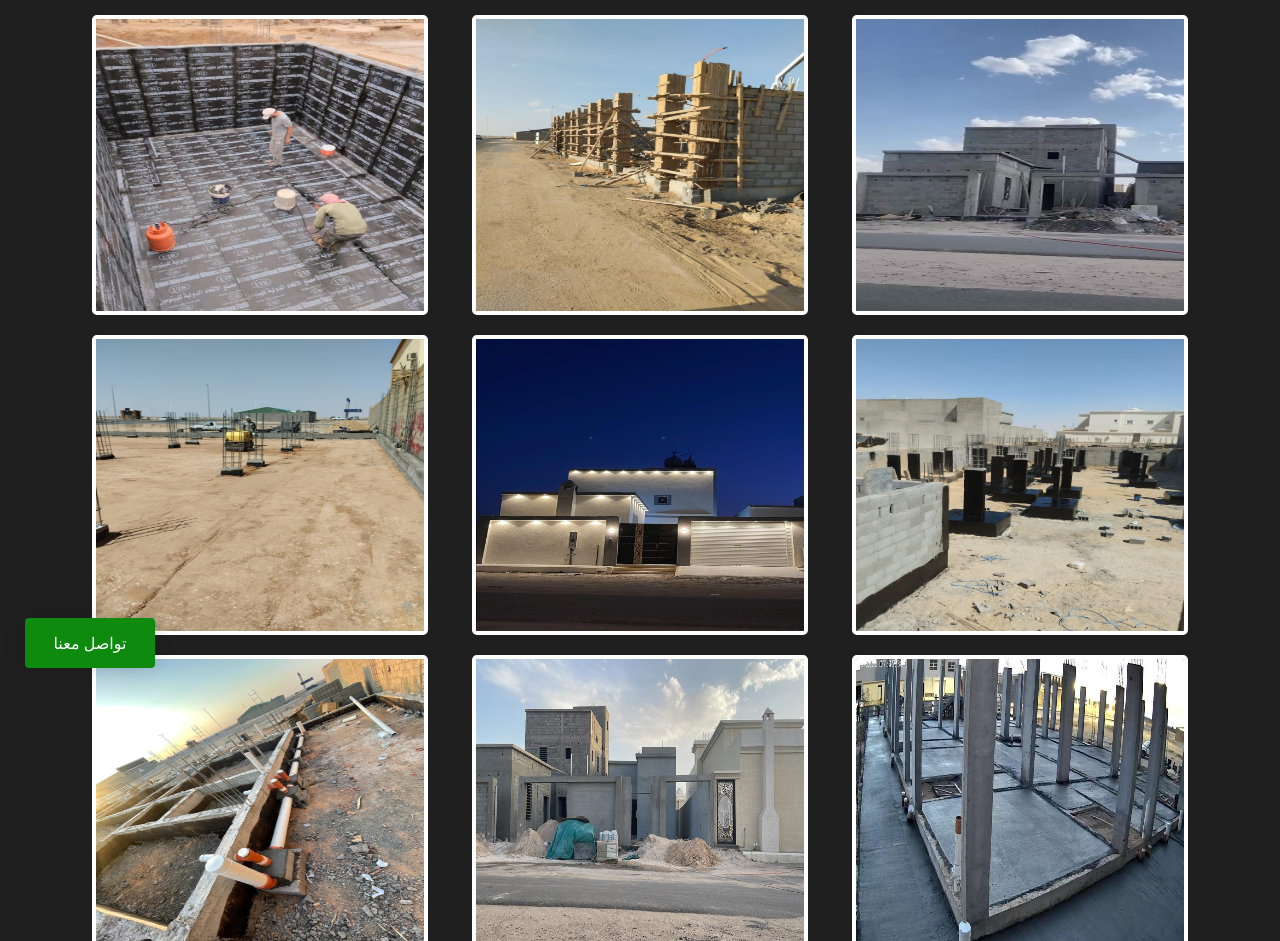
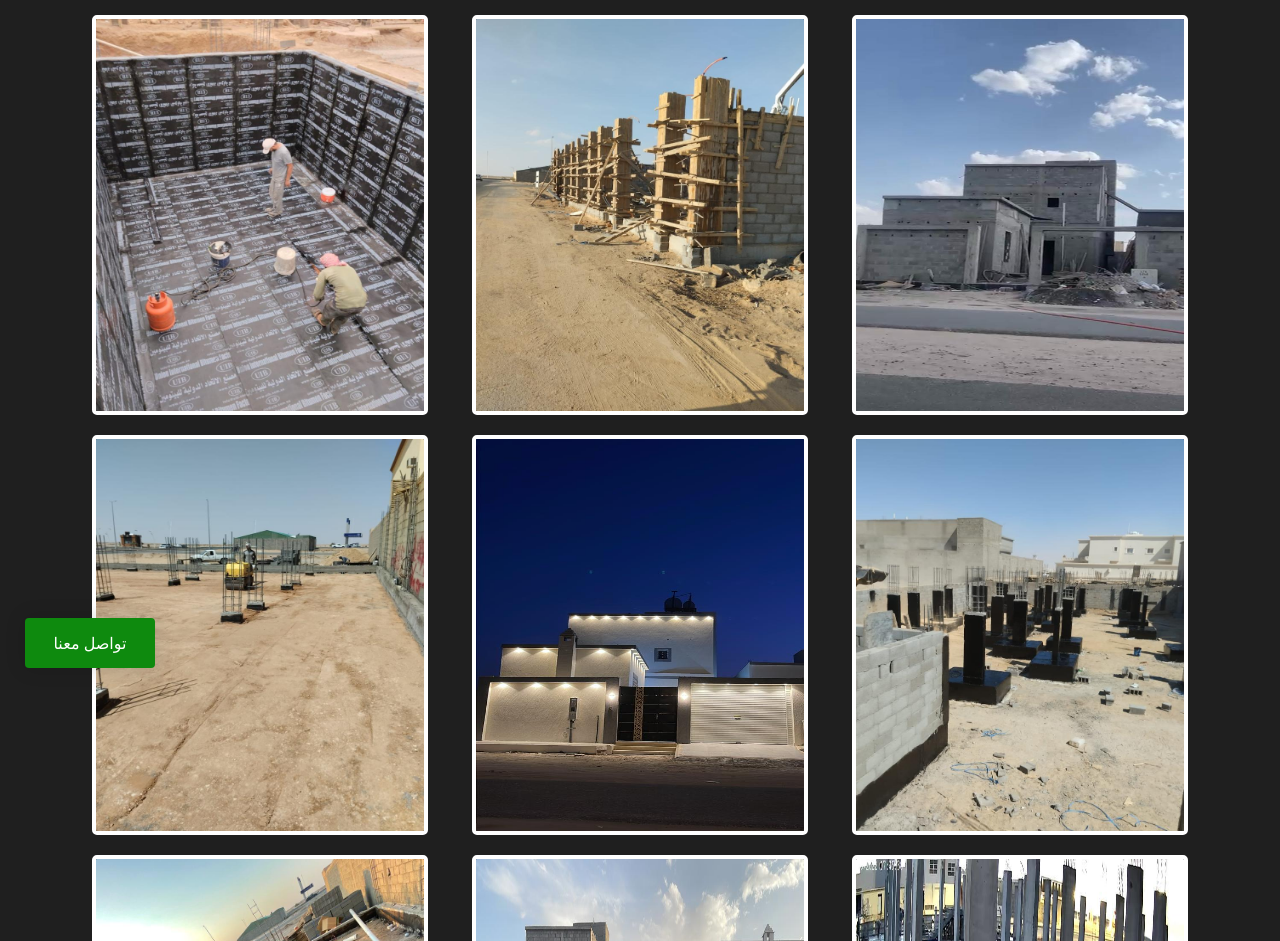
Before and after one commit to ahmedborhamm/fayal, a plain HTML site: page index.html in a window 1280 px wide. Shown: the part 87-1028 px from the top of the page. Drawn offline with nearby package versions, Linux system fonts and the light colour scheme; files whose address does not match are found by name.

Commit message:
Update index.html

```diff
--- a/index.html
+++ b/index.html
@@ -25,7 +25,6 @@
   left: 50px;
   z-index: 1111;
 }
-
 @media (max-width: 768px) {
   .wrapper__header {
     max-width: 100%;
@@ -259,7 +258,7 @@
       transition: all 0.3s ease-in-out;
       border: 4px solid rgb(255, 255, 255);
       border-radius: 5px;
-      height: 300px;
+      height: 400px;
     }
 
     .owl-carousel img{
@@ -349,7 +348,15 @@
 </head>
 <body>
 
-  <div class="container">
+  <div id="cloud" class="cloud cloud1 text-center" style="margin-top: 10%;">
+<div class="spinner-border text-primary" role="status">
+  <span class="visually-hidden">Loading...</span>
+</div>
+
+</div>
+
+<div id="contents">
+    <div class="container">
       <div id="auto-text" class="mt-3"></div>
 
   </div>
@@ -373,55 +380,54 @@
 
   <div class="container mt-2">
     <div class="row">
-      <div class="col-lg-4 col-md-4 col-sm-12">
+      <div class="col-lg-4 col-md-4">
          <div class="gallery-item" onclick="openLightbox('images/IMG-20231214-WA0015.jpg')">
         <img class="w-100 imgg" src="images/IMG-20231214-WA0015.jpg" >
     </div>
       </div>
 
-      <div class="col-lg-4 col-md-4 col-sm-12">
+      <div class="col-lg-4 col-md-4">
          <div class="gallery-item" onclick="openLightbox('images/IMG-20231214-WA0016.jpg')">
         <img class="w-100 imgg" src="images/IMG-20231214-WA0016.jpg" >
     </div>
       </div>
 
-      <div class="col-lg-4 col-md-4 col-sm-12">
+      <div class="col-lg-4 col-md-4">
          <div class="gallery-item" onclick="openLightbox('images/IMG-20231214-WA0017.jpg')">
         <img class="w-100 imgg" src="images/IMG-20231214-WA0017.jpg" >
     </div>
       </div>
-
-      <div class="col-lg-4 col-md-4 col-sm-12">
+      <div class="col-lg-4 col-md-4">
          <div class="gallery-item" onclick="openLightbox('images/IMG-20231214-WA0018.jpg')">
         <img class="w-100 imgg" src="images/IMG-20231214-WA0018.jpg" >
     </div>
       </div>
 
-      <div class="col-lg-4 col-md-4 col-sm-12">
+      <div class="col-lg-4 col-md-4">
          <div class="gallery-item" onclick="openLightbox('images/IMG-20231214-WA0019.jpg')">
         <img class="w-100 imgg " src="images/IMG-20231214-WA0019.jpg" >
     </div>
       </div>
 
-      <div class="col-lg-4 col-md-4 col-sm-12">
+      <div class="col-lg-4 col-md-4">
          <div class="gallery-item" onclick="openLightbox('images/IMG-20231214-WA0020.jpg')">
         <img class="w-100 imgg" src="images/IMG-20231214-WA0020.jpg" >
     </div>
       </div>
 
-      <div class="col-lg-4 col-md-4 col-sm-12">
+      <div class="col-lg-4 col-md-4">
          <div class="gallery-item" onclick="openLightbox('images/IMG-20231214-WA0021.jpg')">
         <img class="w-100 imgg" src="images/IMG-20231214-WA0021.jpg" >
     </div>
       </div>
 
-      <div class="col-lg-4 col-md-4 col-sm-12">
+      <div class="col-lg-4 col-md-4">
          <div class="gallery-item" onclick="openLightbox('images/IMG-20231214-WA0022.jpg')">
         <img class="w-100 imgg" src="images/IMG-20231214-WA0022.jpg" >
     </div>
       </div>
 
-      <div class="col-lg-4 col-md-4 col-sm-12">
+      <div class="col-lg-4 col-md-4">
          <div class="gallery-item" onclick="openLightbox('images/IMG-20231214-WA0023.jpg')">
         <img class="w-100 imgg" src="images/IMG-20231214-WA0023.jpg" >
     </div>
@@ -515,6 +521,9 @@
     <span class="close-button" onclick="closeLightbox()">&times;</span>
     <img src="" alt="Large Image" id="lightbox-image">
 </div>
+</div>
+
+
 
 
 
@@ -546,7 +555,7 @@
 
         lightboxImage.src = imageSrc;
         lightbox.style.display = 'flex';
-        lightboxImage.style.width = "100%"
+        lightboxImage.style.width = "70%"
         lightboxImage.style.height = "100%"
 
 
@@ -623,10 +632,25 @@ function closeDropdown() {
 
     }
 
-    // Start typing when the page loads
-    window.onload = function () {
-        typeText();
-    };
+
+                  document.onreadystatechange = function () {
+  var state = document.readyState
+  if (state == 'interactive') {
+       document.getElementById('contents').style.display="none";
+
+  } else if (state == 'complete') {
+      setTimeout(function(){
+         document.getElementById('interactive');
+         document.getElementById('cloud').style.display="none";
+
+         document.getElementById('contents').style.display="block";
+                 typeText();
+
+      },1000);
+  }
+}
+
+
   </script>
 </body>
 </html>
```
